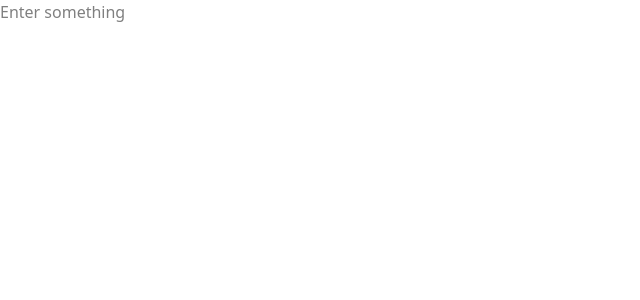
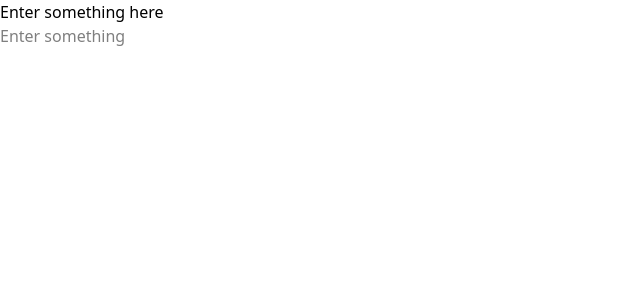
Before and after one commit to KavishkaDulshan/Portfolio, a React (Vite) app: page / in a window 1280 px wide. Shown: the top 300 px of the page, without its empty margins (0-640 px from the left). Built offline with nearby package versions, Linux system fonts and the light colour scheme.

Commit message:
improve search componnent

```diff
--- a/src/assets/components/Search.jsx
+++ b/src/assets/components/Search.jsx
@@ -4,6 +4,7 @@ const Search = ({searchTerm, setSearchTerm}) => {
   return (
     <div className='search'>
         <div>
+            <h1>Enter something here</h1>
             <input type="text"
             placeholder='Enter something'
             value={searchTerm}
```
